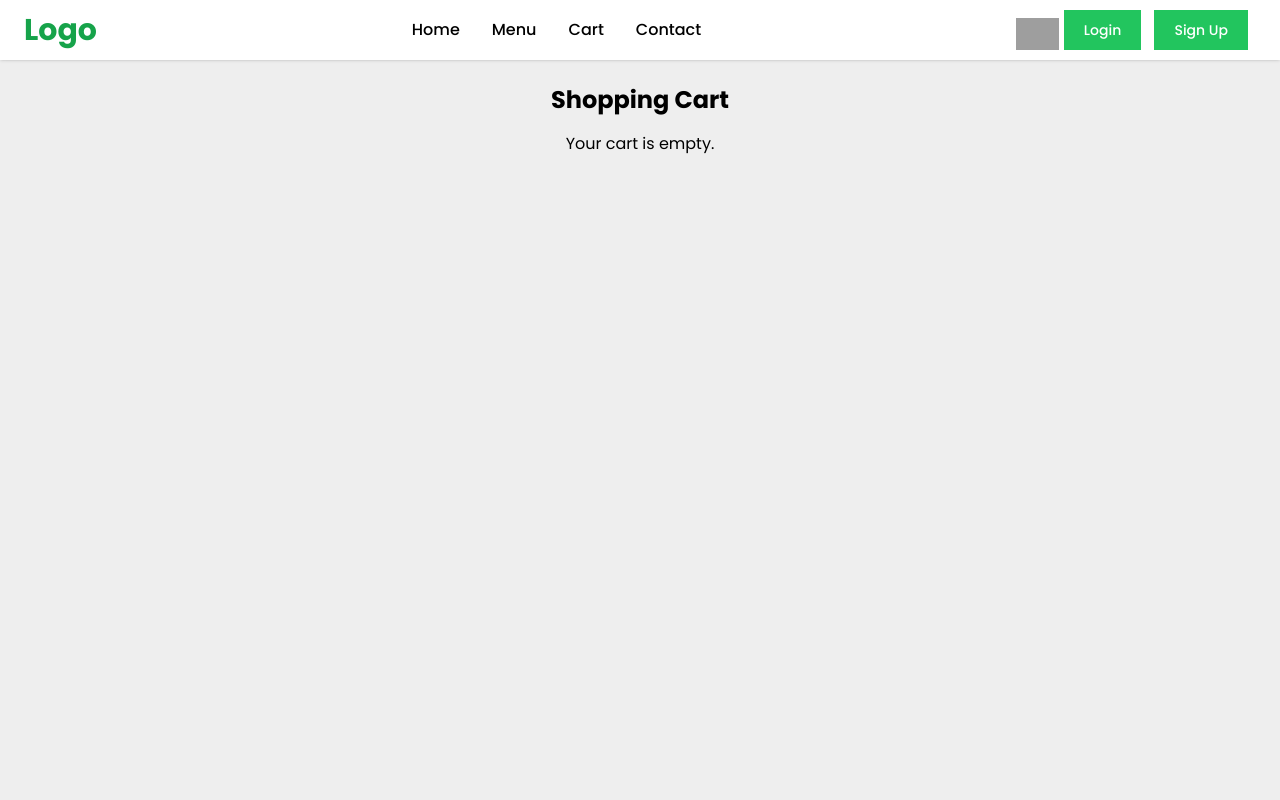
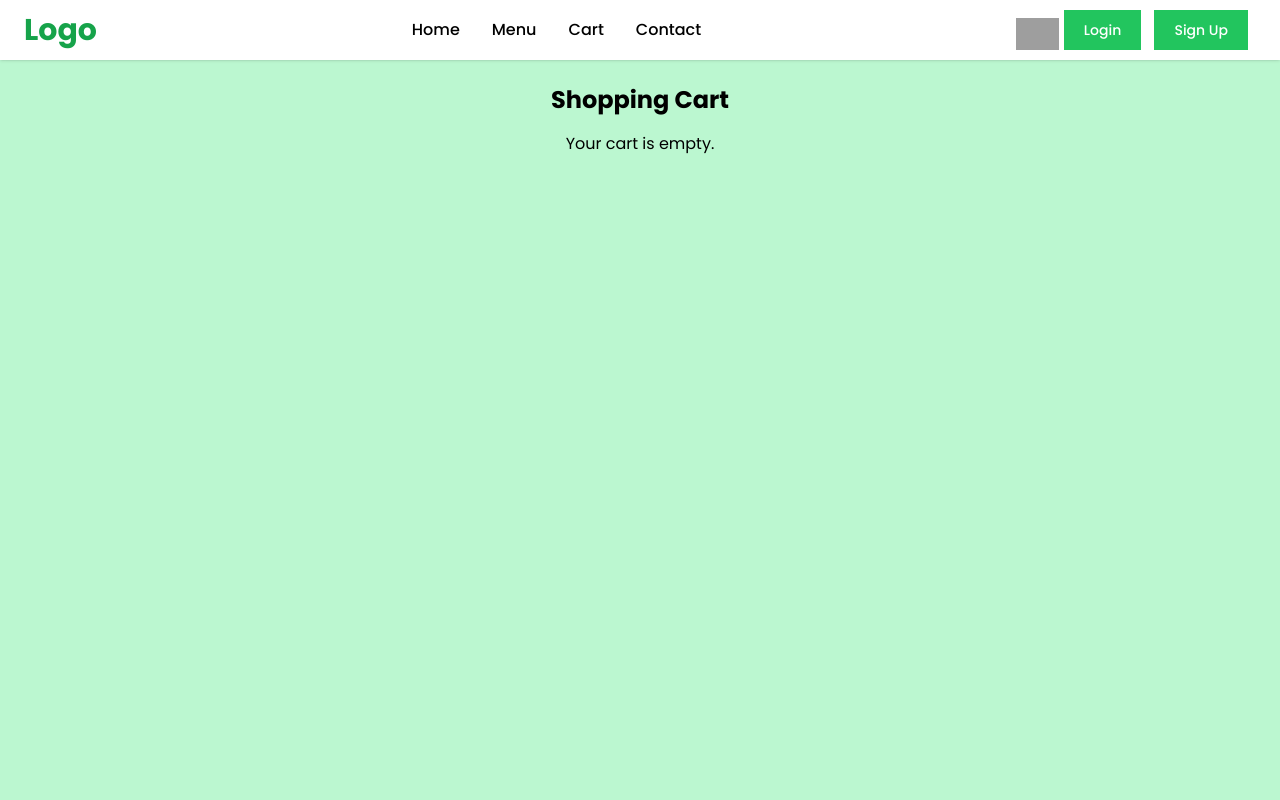
Before and after one commit to AarijFarhan/React-POS, a React (Vite) app in the folder Frontend/: page /cart in a window 1280 px wide. Shown: the top 800 px of the page. Built offline with nearby package versions, Linux system fonts and the light colour scheme; grey boxes are pictures that could not be loaded.

Commit message:
update 2

```diff
--- a/Frontend/src/components/Starter.jsx
+++ b/Frontend/src/components/Starter.jsx
@@ -7,7 +7,7 @@
 
   import { Button } from "@/components/ui/button"
   import { useCart } from "@/context/CartContext";
-  import {NavLink} from 'react-router-dom'
+//   import {NavLink} from 'react-router-dom'
 
 
     const sta_data = [
@@ -66,9 +66,9 @@
             </div>
        </div>
        <div className='flex flex-col xl:flex-row lg:flex-row md:flex-row items-center xl:items-between lg:items-between md:items-between justify-center xl:justify-between lg:justify-between md:justify-between '>
-       <NavLink to="/cart">
+
           <Button  variant="outline" className="bg-green-500 rounded-2xl border-green-500 text-xs lg:text-sm md:text-sm xl:text-sm size-auto"  onClick={() => addToCart(items)}  >ADD TO CART</Button>
-          </NavLink>
+
 
           <h5 className='text-lg lg:text-2xl xl:text-2xl text-rose-500 w-5  ml-0  xl:ml-1 xl:mr-7 md:ml-3 lg:ml-3 m'>{items.price}</h5>
           </div>
--- a/Frontend/src/components/Sweets.jsx
+++ b/Frontend/src/components/Sweets.jsx
@@ -5,7 +5,6 @@
   } from "@/components/ui/card"
   import { Button } from "@/components/ui/button"
   import { useCart } from "@/context/CartContext";
-  import {NavLink} from 'react-router-dom'
 
     const sweets_data = [
         {
@@ -64,9 +63,9 @@
             </div>
        </div>
        <div className='flex flex-col xl:flex-row lg:flex-row md:flex-row items-center xl:items-between lg:items-between md:items-between justify-center xl:justify-between lg:justify-between md:justify-between '>
-       <NavLink to="/cart">
+
           <Button  variant="outline" className="bg-green-500 rounded-2xl border-green-500 text-xs lg:text-sm md:text-sm xl:text-sm size-auto"  onClick={() => addToCart(items)}  >ADD TO CART</Button>
-          </NavLink>
+
 
           <h5 className='text-lg lg:text-2xl xl:text-2xl text-rose-500 w-5  ml-0  xl:ml-1 xl:mr-7 md:ml-3 lg:ml-3 m'>{items.price}</h5>
           </div>
--- a/Frontend/src/pages/Cart.jsx
+++ b/Frontend/src/pages/Cart.jsx
@@ -6,13 +6,14 @@
   const { cart, increaseQuantity, decreaseQuantity, removeFromCart } = useCart();
 
   return (
-    <div className="p-6 h-screen">
-      <h1 className="text-2xl font-bold text-center">Shopping Cart</h1>
+    <div className="p-6 h-screen bg-green-200 ">
+      <h1 className="text-2xl font-bold text-center ">Shopping Cart</h1>
 
       {cart.length === 0 ? (
         <p className="mt-4 text-center">Your cart is empty.</p>
       ) : (
-        <div className="mt-6 space-y-4">
+
+        <div className="mt-6 space-y-4 w-full  flex flex-col justify-center items-center  bg-green-200">
           {cart.map((item) => (
             <div key={item.title} className="flex items-center justify-between border p-4 rounded-lg">
               {/* Product Image & Details */}
```
Also changed, not shown: Frontend/src/components/Navigation.jsx (+0 -10 lines).
